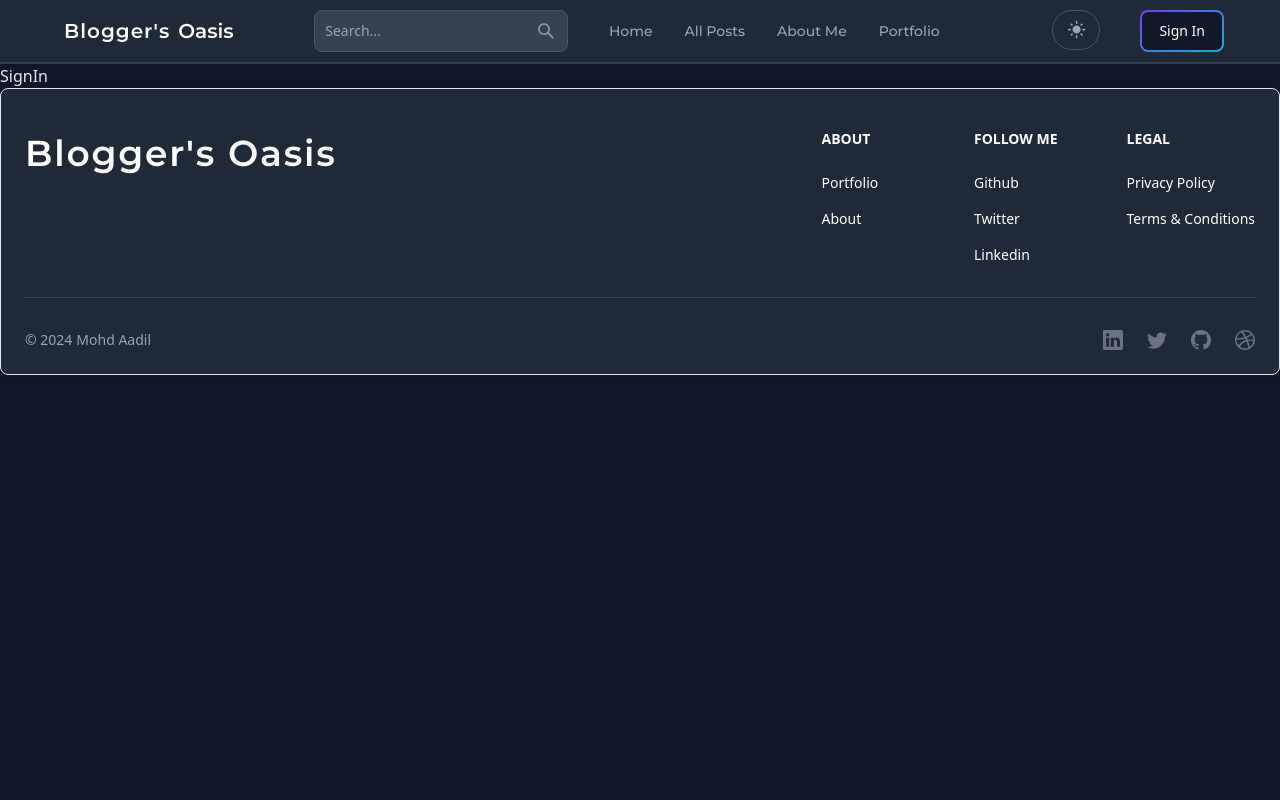
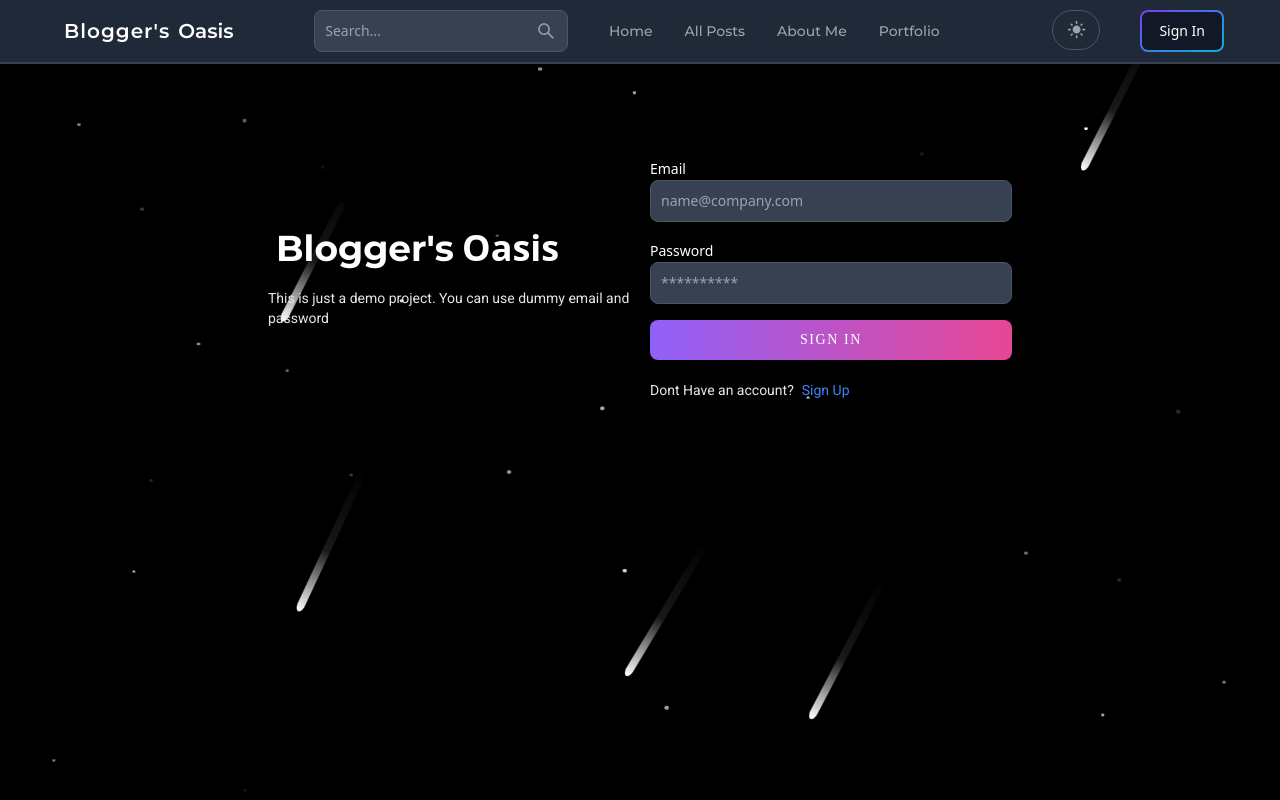
Before and after one commit to MohdAadil01/Blogger-s-Oasis, a React (Vite) app: page /sign-in in a window 1280 px wide. Shown: the top 800 px of the page. Built offline with nearby package versions, Linux system fonts and the light colour scheme.

Commit message:
add api in sign up and sign in

```diff
--- a/src/components/Header.jsx
+++ b/src/components/Header.jsx
@@ -34,7 +34,9 @@
   };
   const handleSignout = async () => {
     try {
-      const res = await fetch("/api/user/signout", { method: "POST" });
+      const res = await fetch("http://localhost:8888/api/user/signout", {
+        method: "POST",
+      });
       const data = await res.json();
       if (!res.ok) {
         console.log(data.message);
--- a/src/components/ThemeProvider.jsx
+++ b/src/components/ThemeProvider.jsx
@@ -1,10 +1,14 @@
 import { useSelector } from "react-redux";
+import BackgroundImage from "/assets/images/bg-star.jpeg";
 
 export default function ThemeProvider({ children }) {
   const { theme } = useSelector((state) => state.theme);
   return (
     <div className={theme}>
-      <div className="bg-white text-gray-700 dark:text-gray-200 dark:bg-[rgb(16,23,42)] min-h-screen">
+      <div
+        className="bg-white text-gray-700 dark:text-gray-200 dark:bg-[rgb(16,23,42)] min-h-screen"
+        style={{ backgroundImage: `url(${BackgroundImage})` }}
+      >
         {children}
       </div>
     </div>
--- a/src/pages/Home.jsx
+++ b/src/pages/Home.jsx
@@ -2,6 +2,7 @@
 import CallToAction from "../components/CallToAction";
 import { useEffect, useState } from "react";
 import PostCard from "../components/PostCard";
+import BackgroundImage from "/assets/images/bg-star.jpeg";
 
 export default function Home() {
   const [posts, setPosts] = useState([]);
@@ -17,7 +18,7 @@
   }, []);
 
   return (
-    <div>
+    <div style={{ backgroundImage: `url(${BackgroundImage})` }}>
       <div className="flex flex-col gap-6 p-28  px-14 max-w-6xl mx-auto ">
         <h1 className="text-3xl font-bold lg:text-6xl font-['Montserrat']">
           Join Us at Blogger's Oasis:
--- a/src/pages/SignIn.jsx
+++ b/src/pages/SignIn.jsx
@@ -1,7 +1,112 @@
 import React from "react";
+import { Alert, Button, Label, Spinner, TextInput } from "flowbite-react";
+import { useState } from "react";
+import { Link, useNavigate } from "react-router-dom";
+import { useDispatch, useSelector } from "react-redux";
+import { signin } from "../redux/user/userSlice";
+export default function SignIn() {
+  const [formData, setFormData] = useState({});
+  const [errorMessage, setErrorMessage] = useState(null);
+  const [isLoading, setIsLoading] = useState(false);
+  const navigate = useNavigate();
+  const dispatch = useDispatch();
+  const handleChange = (e) => {
+    setFormData({ ...formData, [e.target.id]: e.target.value.trim() });
+  };
+  const handleSubmit = async (e) => {
+    e.preventDefault();
+    if (!formData.email || !formData.password) {
+      return setErrorMessage("Please fill all the fields");
+    }
+    try {
+      setIsLoading(true);
+      const res = await fetch("http://localhost:8888/api/auth/signin", {
+        method: "POST",
+        headers: { "Content-type": "application/json" },
+        body: JSON.stringify(formData),
+      });
+      const data = await res.json();
+      console.log(data);
+      if (res.ok) {
+        setIsLoading(false);
+        dispatch(signin(data.rest));
+        navigate("/");
+      }
+      if (!res.ok) {
+        setErrorMessage(res.errors);
+      }
+    } catch (error) {
+      setErrorMessage(error);
+    }
+  };
+  return (
+    <div className="min-h-screen mt-20">
+      <div className="flex p-3 max-w-3xl mx-auto flex-col md:flex-row md:items-center gap-5">
+        <div className="flex-1">
+          <Link to="/" className="font-bold dark:text-white text-4xl">
+            <span className="px-2 py-1 rounded-lg text-white font-['Montserrat']">
+              Blogger's
+            </span>
+            Oasis
+          </Link>
+          <p className="text-sm mt-5 font-['Roboto']">
+            This is just a demo project. You can use dummy email and password
+          </p>
+        </div>
+        {/* right */}
 
-function SignIn() {
-  return <div>SignIn</div>;
+        <div className="flex-1">
+          <form className="flex flex-col gap-4" onSubmit={handleSubmit}>
+            <div>
+              <Label value="Email" />
+              <TextInput
+                type="email"
+                placeholder="name@company.com"
+                id="email"
+                onChange={handleChange}
+              />
+            </div>
+            <div>
+              <Label value="Password" />
+              <TextInput
+                type="password"
+                placeholder="**********"
+                id="password"
+                onChange={handleChange}
+              />
+            </div>
+            <Button
+              gradientDuoTone="purpleToPink"
+              type="submit"
+              className="tracking-widest uppercase font-['Robot']"
+              disabled={isLoading}
+            >
+              {isLoading ? (
+                <>
+                  {" "}
+                  <Spinner size="sm" />
+                  <span className="pl-3">Loading...</span>
+                </>
+              ) : (
+                "Sign In"
+              )}
+            </Button>
+          </form>
+          <div className="flex gap-2 text-sm mt-5 font-['Roboto']">
+            <span>Dont Have an account?</span>
+            <Link to="/sign-up" className="text-blue-500">
+              Sign Up
+            </Link>
+          </div>
+          <div>
+            {errorMessage && (
+              <Alert className="mt-5" color="failure">
+                {errorMessage}
+              </Alert>
+            )}
+          </div>
+        </div>
+      </div>
+    </div>
+  );
 }
-
-export default SignIn;
--- a/src/pages/SignUp.jsx
+++ b/src/pages/SignUp.jsx
@@ -1,7 +1,124 @@
 import React from "react";
+import { Alert, Button, Label, Spinner, TextInput } from "flowbite-react";
+import { useState } from "react";
+import { Link, useNavigate } from "react-router-dom";
+import { useDispatch } from "react-redux";
+import { signin } from "../redux/user/userSlice";
 
 function SignUp() {
-  return <div>SignUp</div>;
+  const [formData, setFormData] = useState({});
+  const [errorMessage, setErrorMessage] = useState(null);
+  const [isLoading, setIsLoading] = useState(false);
+  const navigate = useNavigate();
+  const dispatch = useDispatch();
+
+  const handleChange = (e) => {
+    setFormData({ ...formData, [e.target.id]: e.target.value.trim() });
+  };
+  const handleSubmit = async (e) => {
+    e.preventDefault();
+    if (!formData.username || !formData.email || !formData.password) {
+      return setErrorMessage("Please fill out all fields");
+    }
+    try {
+      setIsLoading(true);
+      const res = await fetch("http://localhost:8888/api/auth/signup", {
+        method: "POST",
+        headers: { "Content-Type": "application/json" },
+        body: JSON.stringify(formData),
+      });
+      const data = await res.json();
+      console.log(data);
+      dispatch(signin(data.rest));
+      setIsLoading(false);
+      if (res.ok) {
+        navigate("/");
+      }
+      console.log(res);
+      if (!req.ok) {
+        setErrorMessage(res.errors);
+      }
+    } catch (error) {
+      setErrorMessage(error.message);
+      setIsLoading(false);
+    }
+  };
+  return (
+    <div className="min-h-screen mt-20">
+      <div className="flex p-3 max-w-3xl mx-auto flex-col md:flex-row md:items-center gap-5">
+        {/* left */}
+        <div className="flex-1">
+          <Link to="/" className="font-bold dark:text-white text-4xl">
+            <span className="px-2 py-1 rounded-lg text-white">Blogger's</span>
+            Oasis
+          </Link>
+          <p className="text-sm mt-5">
+            This is a demo just a demo project. You can signup with dummy email
+            and dummy password.
+          </p>
+        </div>
+        {/* right */}
+
+        <div className="flex-1">
+          <form className="flex flex-col gap-4" onSubmit={handleSubmit}>
+            <div>
+              <Label value="Username" />
+              <TextInput
+                type="text"
+                placeholder="Username"
+                id="username"
+                onChange={handleChange}
+              />
+            </div>
+            <div>
+              <Label value="email" />
+              <TextInput
+                type="email"
+                placeholder="name@company.com"
+                id="email"
+                onChange={handleChange}
+              />
+            </div>
+            <div>
+              <Label value="Password" />
+              <TextInput
+                type="password"
+                placeholder="Password"
+                id="password"
+                onChange={handleChange}
+              />
+            </div>
+            <Button
+              gradientDuoTone="purpleToPink"
+              type="submit"
+              disabled={isLoading}
+            >
+              {isLoading ? (
+                <>
+                  {" "}
+                  <Spinner size="sm" />
+                  <span className="pl-3">Loading...</span>
+                </>
+              ) : (
+                "Sign up"
+              )}
+            </Button>
+          </form>
+          <div className="flex gap-2 text-sm mt-5">
+            <span>Have an account?</span>
+            <Link to="/sign-in" className="text-blue-500">
+              Sign In
+            </Link>
+          </div>
+          {errorMessage && (
+            <Alert className="mt-5" color="failure">
+              {errorMessage}
+            </Alert>
+          )}
+        </div>
+      </div>
+    </div>
+  );
 }
 
 export default SignUp;
```
Also changed, not shown: public/assets/images/bg-star.jpeg (added).
